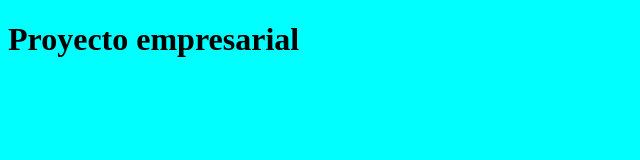
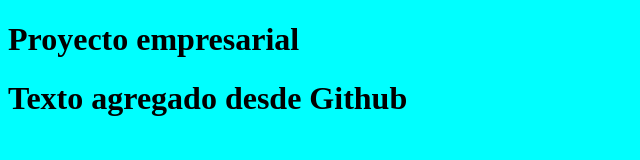
Before and after one commit to tumbarell/PWebA, a plain HTML site: page index.html in a window 1280 px wide. Shown: the whole page, without its empty margins (0-640 px from the left). Drawn offline with Linux system fonts and the light colour scheme.

Commit message:
Update index.html

```diff
--- a/index.html
+++ b/index.html
@@ -9,5 +9,6 @@
 </head>
 <body>
     <h1>Proyecto empresarial</h1>
+    <h1>Texto agregado desde Github</h1>
 </body>
 </html>
```
